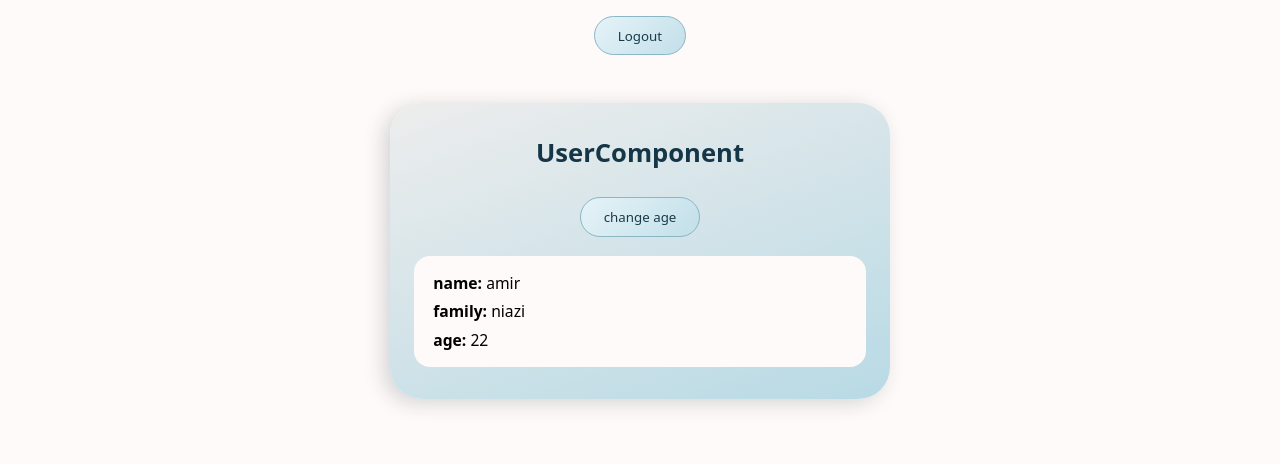
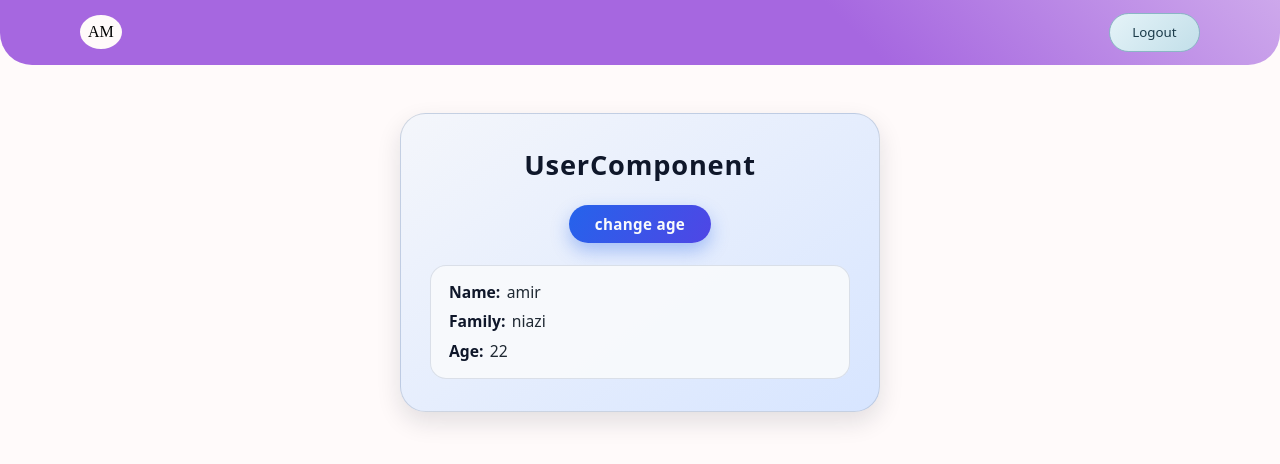
Before and after one commit to a-n-f/first-react-pro, a React (Vite) app: page / in a window 1280 px wide. Both pictures are taken after a click on the button "Login". Shown: the top 464 px of the page. Built offline with nearby package versions, Linux system fonts and the light colour scheme.

Commit message:
cssModule-340

```diff
--- a/index.html
+++ b/index.html
@@ -6,7 +6,7 @@
   <link rel="icon" type="image/svg+xml" href="/vite.svg" />
   <meta name="viewport" content="width=device-width, initial-scale=1.0" />
   <title>my-project</title>
-  <!--  جلسه 338, "style in react" -->
+  <!--  جلسه 340, "css module" -->
 </head>
 
 <body>
--- a/src/App.css
+++ /dev/null
@@ -1,3 +0,0 @@
-button{
-    margin-inline: auto;
-}
--- a/src/App.jsx
+++ b/src/App.jsx
@@ -1,13 +1,8 @@
 import { useState } from "react"
 import GusetComponent from "./GuestComponent/GuestComponent.jsx"
 import UserComponent from "./UserComponent/UserComponent.jsx";
-import "./App.css";
+import style from "./App.module.css";
 
-
-const handlStyle = {
-  display: "flex" ,
-  flexDirection: "column" ,
-}
 
 function App() {
 
@@ -16,11 +11,14 @@ function App() {
   const [isLogin , setIsLogin] = useState(false) ;
 
   return (
-    <div style={handlStyle}>
+    <div className={style.container}>
 
-      <button onClick={() => setIsLogin(!isLogin)}>
-        {isLogin ? "Logout" : "Login"}
-      </button>
+      <header className={style.header}>
+        <p className={style.desHead}>AM</p>
+        <button className={style.btnHead} onClick={() => setIsLogin(!isLogin)}>
+          {isLogin ? "Logout" : "Login"}
+        </button>
+      </header>
 
       {isLogin ? <UserComponent /> : <GusetComponent />}
 
--- /dev/null
+++ b/src/App.module.css
@@ -0,0 +1,28 @@
+/* header
+desHead
+btnHead */
+.container{
+    display: flex;
+    flex-direction: column;
+}
+
+.header{
+    width: 100%;
+    border-bottom-left-radius: 2rem;
+    border-bottom-right-radius: 2rem;
+    padding-inline: 5rem;
+    padding-block: 0.8rem;
+    background: linear-gradient(45deg, #a667e0 66%, transparent 143%);
+    display: flex;
+    align-items: center;
+    justify-content: space-between;
+}
+
+.header .desHead {
+    background-color: snow;
+    border-radius: 50%;
+    padding: 0.5rem;
+    /* margin: 0; */
+    font-family: cursive;
+    margin: 0;
+}
--- a/src/GuestComponent/GuestComponent.jsx
+++ b/src/GuestComponent/GuestComponent.jsx
@@ -1,12 +1,12 @@
-import './GuestComponent.css' ;
+import style from './GuestComponent.module.css' ;
 
 const GusetComponent = () => {
     console.log("GusetComponent");
 
     return (
-        <div className="guestContainer">
-            <h1 className='guestTitle'>GusetComponent</h1>
-            <p className='guestDescription'>please login to see your information</p>
+        <div className={style.guestContainer}>
+            <h1 className={style["guest-title"]}>GusetComponent</h1>
+            <p className={`${style.guestDescription} 2class`}>please login to see your information</p>
         </div>
     )
 }
--- a/src/GuestComponent/GuestComponent.css
+++ b/src/GuestComponent/GuestComponent.module.css
@@ -14,7 +14,7 @@
     box-shadow: -6px 4px 20px 0px lightgray;
 }
 
-.guestTitle {
+.guest-title {
     margin: 0;
     font-size: 1.6rem;
     color: #153647;
--- a/src/UserComponent/UserComponent.css
+++ /dev/null
@@ -1,44 +0,0 @@
-/* استایل‌های مربوط به UserComponent */
-
-/* روت UserComponent: div بعد از دکمه Login که کلاس guestContainer ندارد */
-div > button + div:not(.guestContainer) {
-    display: flex;
-    flex-direction: column;
-    align-items: center;
-    justify-content: center;
-    gap: 1.2rem;
-    background: linear-gradient(160deg, #ededed, #b8dae5);
-    width: min(500px, 90%);
-    margin: 3rem auto 0;
-    padding: 2rem 1.5rem;
-    border-radius: 2rem;
-    box-shadow: -6px 4px 20px 0px lightgray;
-}
-
-div > button + div:not(.guestContainer) > h1 {
-    margin: 0;
-    font-size: 1.6rem;
-    color: #153647;
-}
-
-div > button + div:not(.guestContainer) > button {
-    margin-top: 0.5rem;
-}
-
-div > button + div:not(.guestContainer) > ol {
-    margin: 0;
-    padding: 1rem 1.2rem;
-    width: 100%;
-    list-style: none;
-    background-color: snow;
-    border-radius: 1rem;
-    font-size: 0.98rem;
-}
-
-div > button + div:not(.guestContainer) > ol > li {
-    margin-bottom: 0.4rem;
-}
-
-div > button + div:not(.guestContainer) > ol > li:last-child {
-    margin-bottom: 0;
-}
--- a/src/UserComponent/UserComponent.jsx
+++ b/src/UserComponent/UserComponent.jsx
@@ -1,5 +1,5 @@
 import { useEffect, useState } from "react";
-import './UserComponent.css';
+import style from './UserComponent.module.css';
 
 
 const UserComponent = () => {
@@ -26,13 +26,13 @@ const UserComponent = () => {
 
 
     return(
-        <div>
-            <h1>UserComponent</h1>
-            <button onClick={() => setAge(prev => prev + 1)}>change age</button>
-            <ol>
-                <li><strong>name: </strong>amir</li>
-                <li><strong>family: </strong>niazi</li>
-                <li><strong>age: </strong>{age}</li>
+        <div className={style.userContainer}>
+            <h1 className={style.userTitle}>UserComponent</h1>
+            <button className={style.userBtn} onClick={() => setAge(prev => prev + 1)}>change age</button>
+            <ol className={style.userOl}>
+                <li className={style.userLi}><strong className={style.userStr}>name: </strong>amir</li>
+                <li className={style.userLi}><strong className={style.userStr}>family: </strong>niazi</li>
+                <li className={style.userLi}><strong className={style.userStr}>age: </strong>{age}</li>
             </ol>
         </div>
     )
--- /dev/null
+++ b/src/UserComponent/UserComponent.module.css
@@ -0,0 +1,79 @@
+.userContainer {
+    display: flex;
+    flex-direction: column;
+    align-items: center;
+    justify-content: center;
+    gap: 1.4rem;
+    background: linear-gradient(145deg, #f4f6fb, #d7e5ff);
+    width: min(480px, 95%);
+    margin: 3rem auto 0;
+    padding: 2rem 1.8rem;
+    border-radius: 1.6rem;
+    box-shadow: 0 10px 25px rgba(15, 23, 42, 0.12);
+    border: 1px solid rgba(148, 163, 184, 0.4);
+    box-sizing: border-box;
+}
+
+.userTitle {
+    margin: 0;
+    font-size: 1.7rem;
+    font-weight: 700;
+    letter-spacing: 0.03em;
+    color: #0f172a;
+    text-align: center;
+}
+
+.userBtn {
+    padding: 0.55rem 1.6rem;
+    border-radius: 999px;
+    border: none;
+    outline: none;
+    cursor: pointer;
+    background: linear-gradient(120deg, #2563eb, #4f46e5);
+    color: #f9fafb;
+    font-size: 0.95rem;
+    font-weight: 600;
+    letter-spacing: 0.02em;
+    box-shadow: 0 8px 18px rgba(37, 99, 235, 0.35);
+    transition: transform 0.15s ease, box-shadow 0.15s ease, background 0.15s ease;
+}
+
+.userBtn:hover {
+    transform: translateY(-1px);
+    box-shadow: 0 10px 22px rgba(37, 99, 235, 0.45);
+    background: linear-gradient(120deg, #1d4ed8, #4338ca);
+}
+
+.userBtn:active {
+    transform: translateY(0);
+    box-shadow: 0 5px 12px rgba(15, 23, 42, 0.35);
+}
+
+.userOl {
+    margin: 0;
+    padding: 1rem 1.2rem 1.1rem;
+    width: 100%;
+    list-style: none;
+    background-color: rgba(248, 250, 252, 0.95);
+    border-radius: 1rem;
+    font-size: 0.98rem;
+    box-shadow: inset 0 0 0 1px rgba(148, 163, 184, 0.3);
+}
+
+.userLi {
+    display: flex;
+    align-items: center;
+    gap: 0.4rem;
+    margin-bottom: 0.45rem;
+    color: #1f2933;
+}
+
+.userLi:last-child {
+    margin-bottom: 0;
+}
+
+.userStr {
+    font-weight: 700;
+    color: #0f172a;
+    text-transform: capitalize;
+}
--- a/src/main.css
+++ b/src/main.css
@@ -12,7 +12,6 @@ body {
 
 #root {
   width: 100%;
-  padding: 1rem;
 }
 
 button {
```
Also changed, not shown: src/main.jsx (+10 -0 lines).
